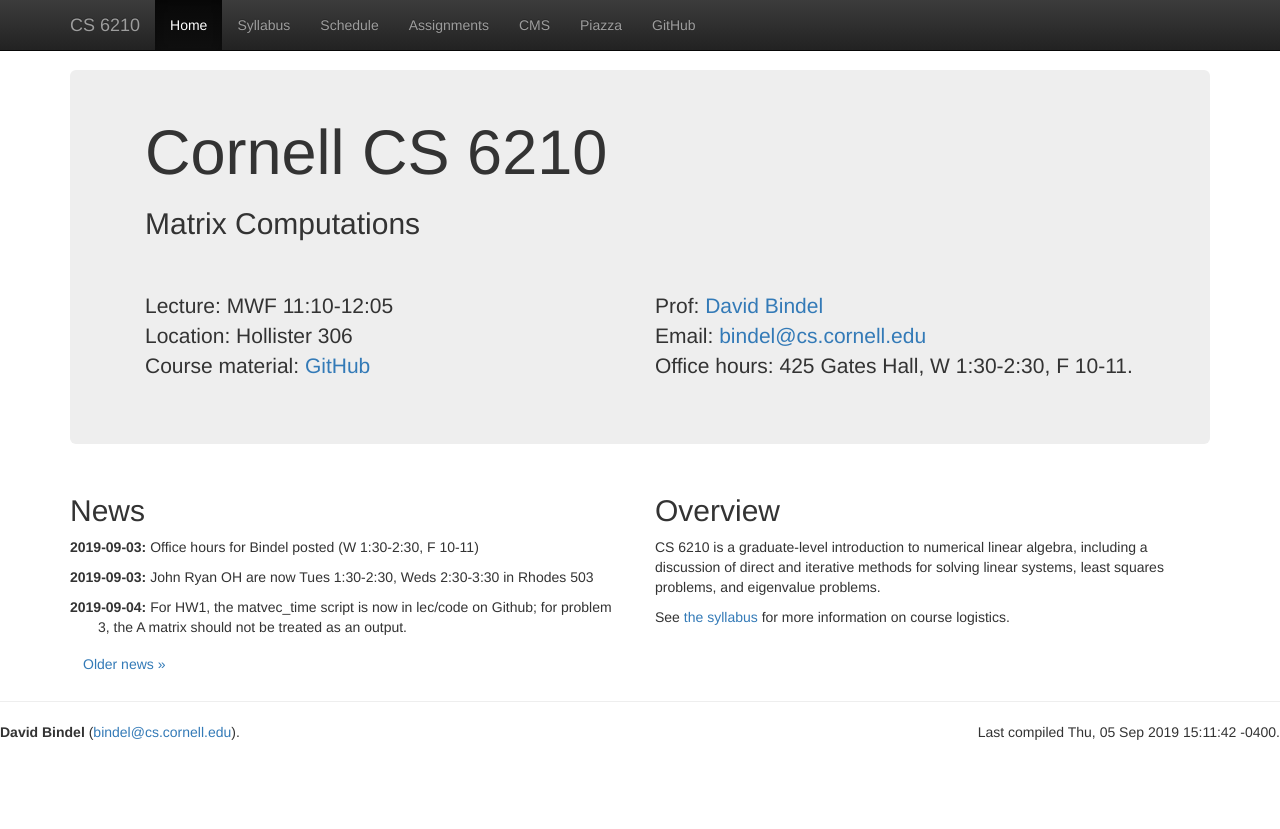
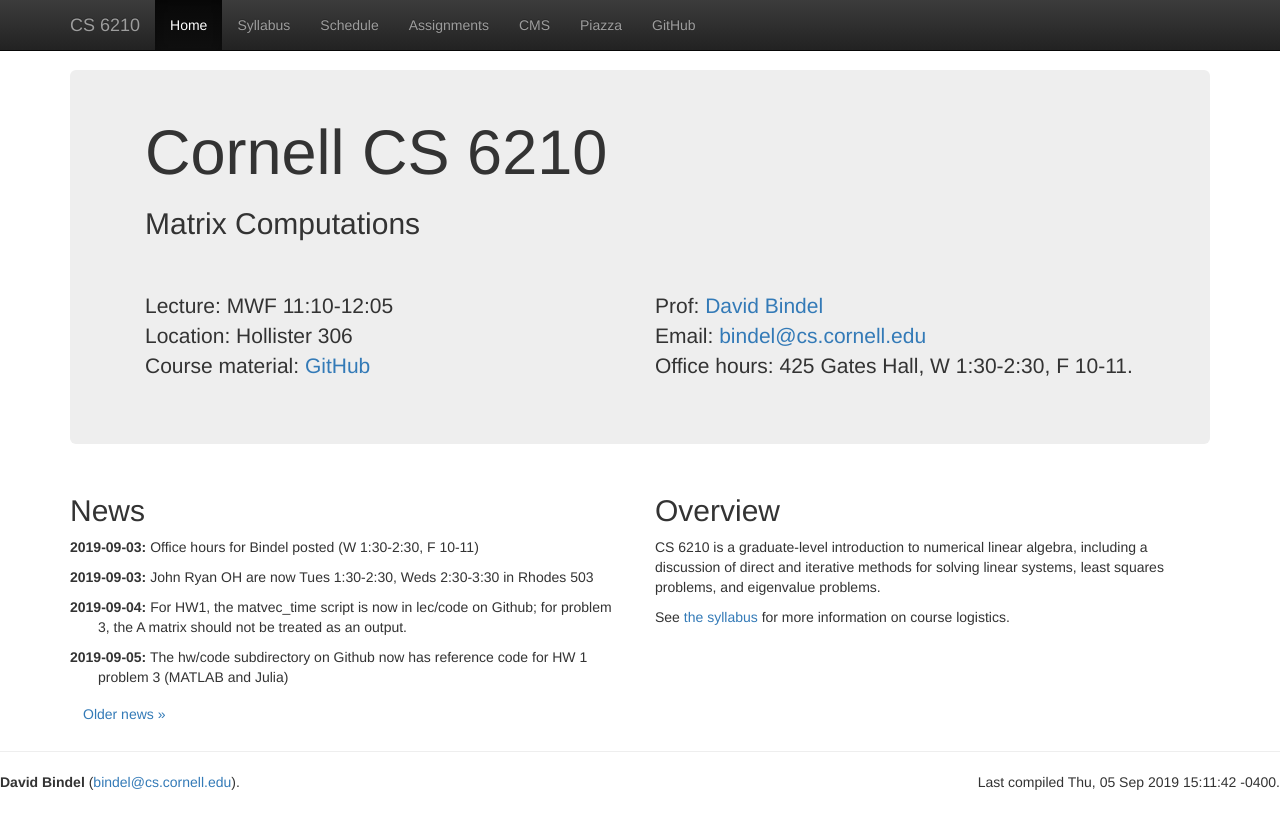
Before and after one commit to dbindel/cs6210-f19, a Jekyll site: the page built from web/index.html, in a window 1280 px wide. Shown: the top 829 px of the page. Built offline with Jekyll 4.4.1, drawn with Linux system fonts in a browser that asks for light colours; nearby versions of some CDN libraries.

Commit message:
Add news item re HW 1 p3.

```diff
--- a/web/_data/news.yml
+++ b/web/_data/news.yml
@@ -1,3 +1,6 @@
+-
+  date: 2019-09-05
+  text: "The hw/code subdirectory on Github now has reference code for HW 1 problem 3 (MATLAB and Julia)"
 -
   date: 2019-09-04
   text: "For HW1, the matvec_time script is now in lec/code on Github; for problem 3, the A matrix should not be treated as an output."
```
